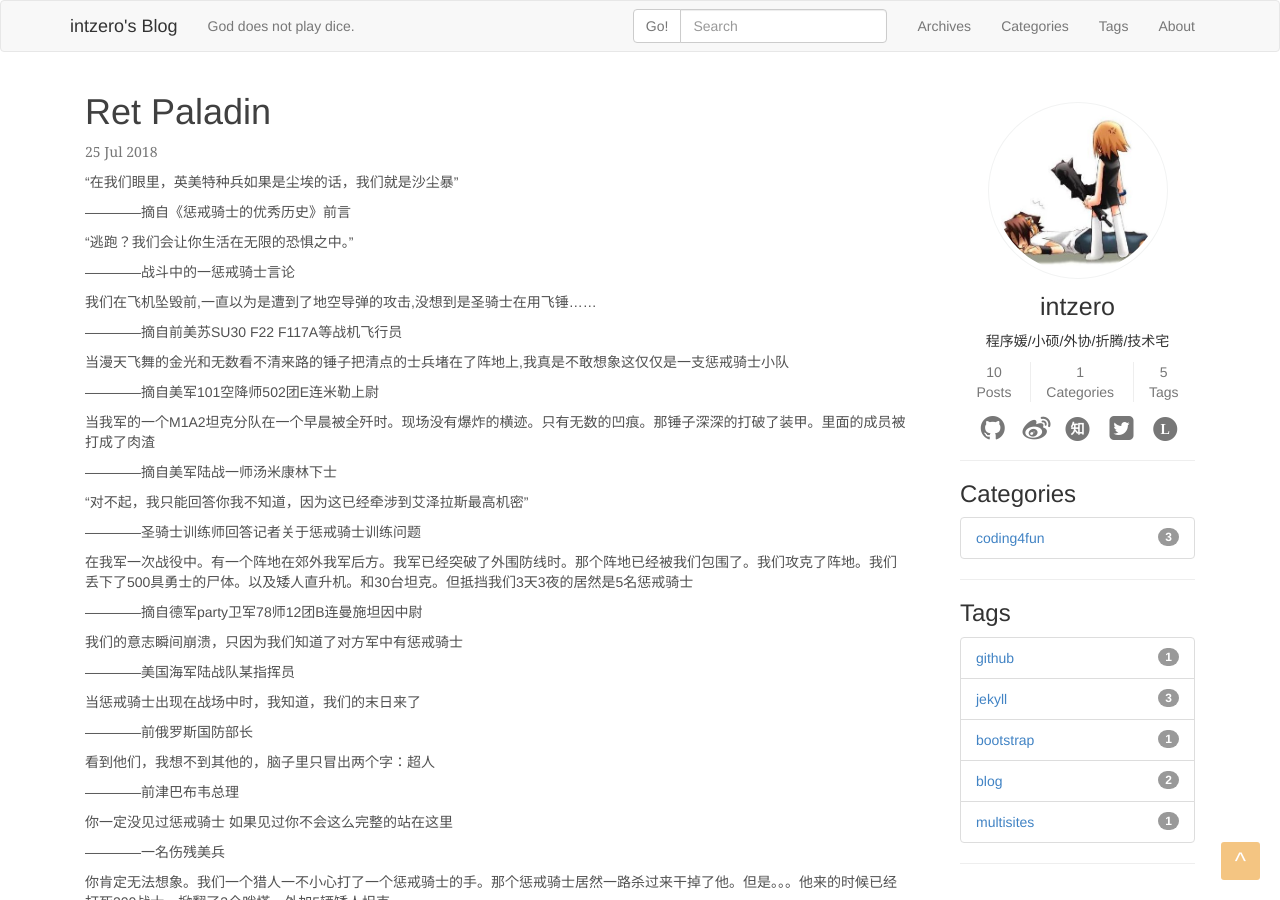
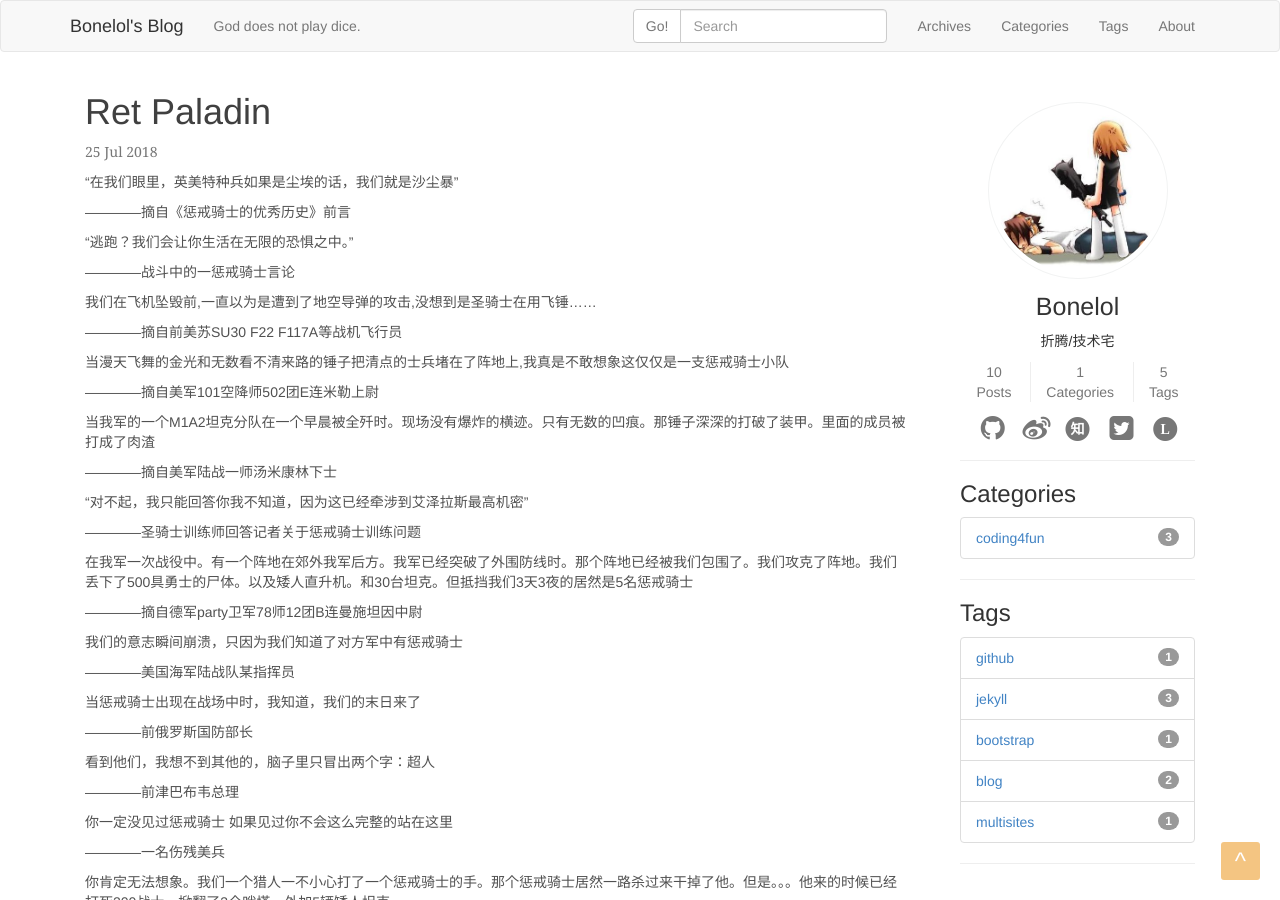
Before and after one commit to Bonelol/bonelol.github.io, a Jekyll site: the page built from index.html, in a window 1280 px wide and 900 px high. Built offline with Jekyll 4.4.1, drawn with Linux system fonts in a browser that asks for light colours; the list of posts is cut into pages by our own code; some of the changed text lies outside the part shown.

Commit message:
Update _config.yml

```diff
--- a/_config.yml
+++ b/_config.yml
@@ -13,13 +13,13 @@
 # you will see them accessed via {{ site.title }}, {{ site.email }}, and so on.
 # You can create any custom variable you would like, and they will be accessible
 # in the templates via {{ site.myvariable }}.
-title: intzero's Blog
-author: intzero
-email: intzero@outlook.com
+title: Bonelol's Blog
+author: Bonelol
+email: gutoulol@gmail.com
 description: > # this means to ignore newlines until "baseurl:"
-  程序媛/小硕/外协/折腾/技术宅
-url: http://lszero.com # the base hostname & protocol for your site, e.g. http://example.com
-sitesearchurl: lszero.github.io
+  折腾/技术宅
+url: http://bonelol.com # the base hostname & protocol for your site, e.g. http://example.com
+sitesearchurl: bonelol.github.io
 baseurl: "" # the subpath of your site, e.g. /blog
 
 # Markdown Processors
@@ -37,11 +37,7 @@ excerpt_separator: <!-- more -->
 permalink: /:categories/:title.html
 
 social_media:
-  github_url: https://github.com/lszero
-  weibo_url: http://weibo.com/u/2313016370
-  zhihu_url: https://www.zhihu.com/people/lszero
-  twitter_url: https://twitter.com/_lszero
-  lofter_url: http://intzero.lofter.com/
+  github_url: https://github.com/bonelol
 
 # Exclude from processing.
 # The following items will not be processed, by default. Create a custom list
```
